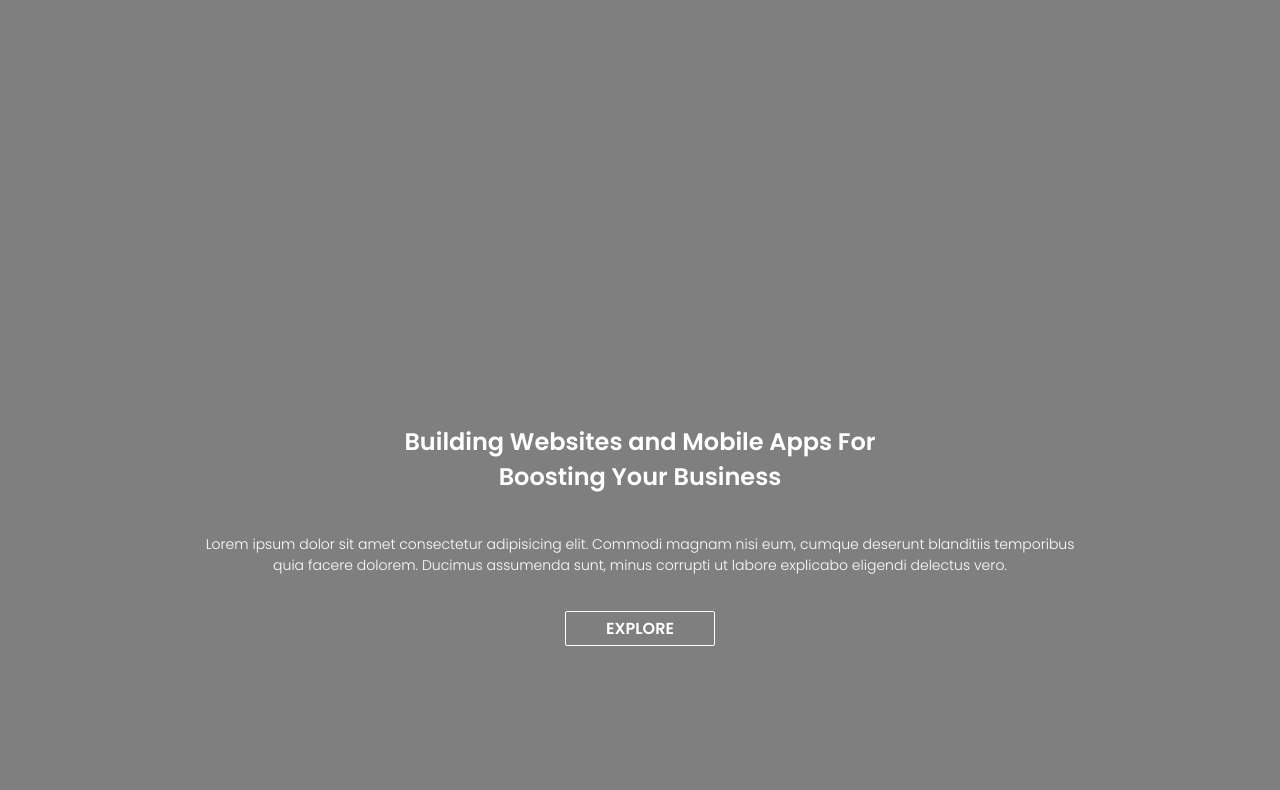
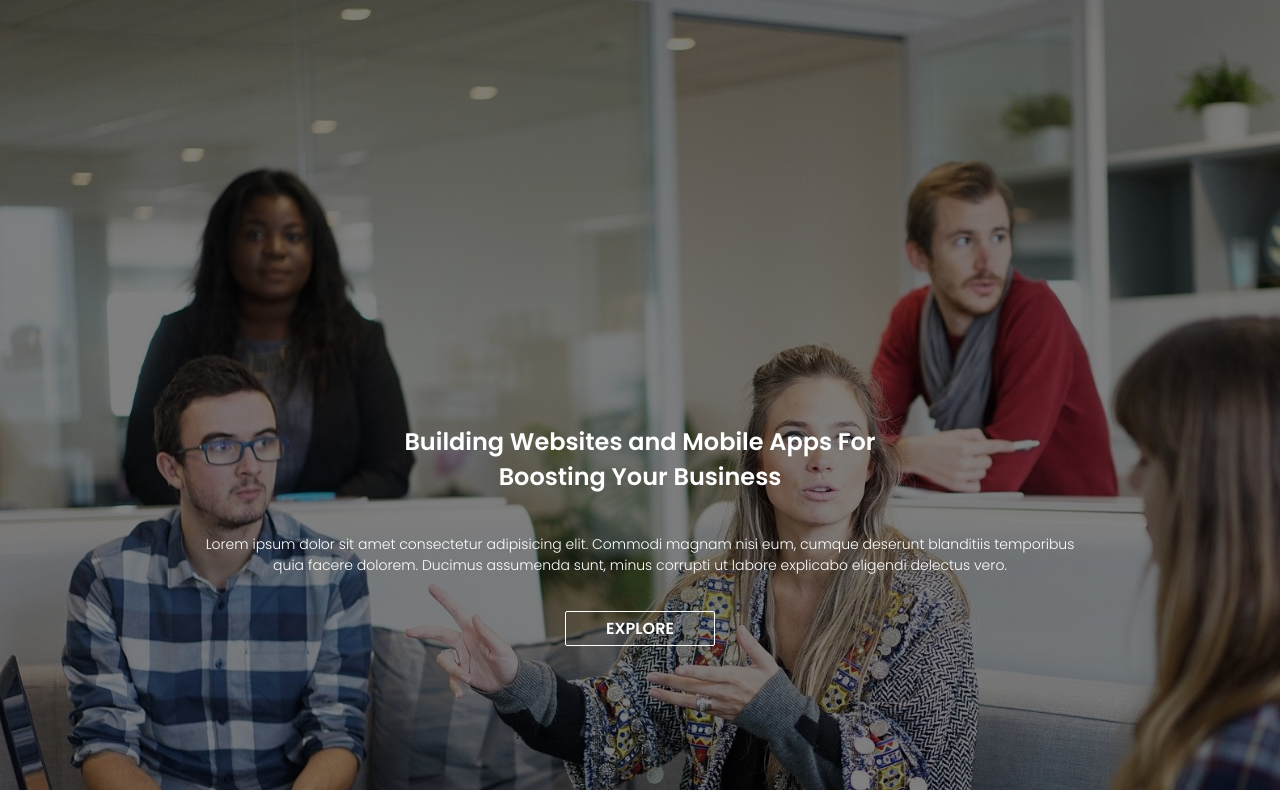
Before and after one commit to nikhiljain7099/softech.github.io, a plain HTML site: page index.html in a window 1280 px wide. Shown: the part 62-852 px from the top of the page. Drawn offline with Linux system fonts and the light colour scheme.

Commit message:
Update softech.css

```diff
--- a/softech.css
+++ b/softech.css
@@ -46,7 +46,7 @@ a:hover{
 
 /* showcase section */
 .showcase{
-    background-image: linear-gradient(rgba(0,0,0,0.5),rgba(0,0,0,0.5)) , url(/workplace-1245776_1920.jpg);
+    background-image: linear-gradient(rgba(0,0,0,0.5),rgba(0,0,0,0.5)) , url(/photos/workplace-1245776_1920.jpg);
     background-repeat: no-repeat;
     background-size: cover;
     height: 130vh;
```
